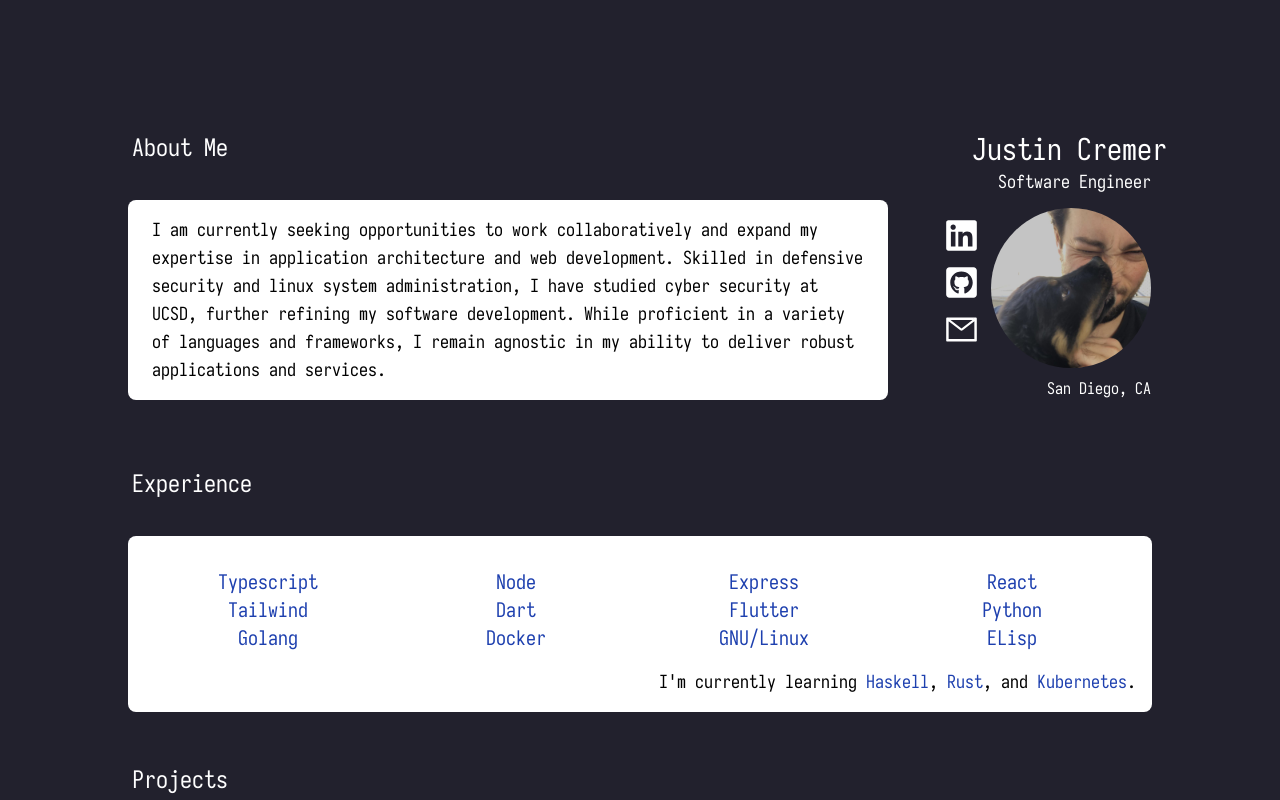
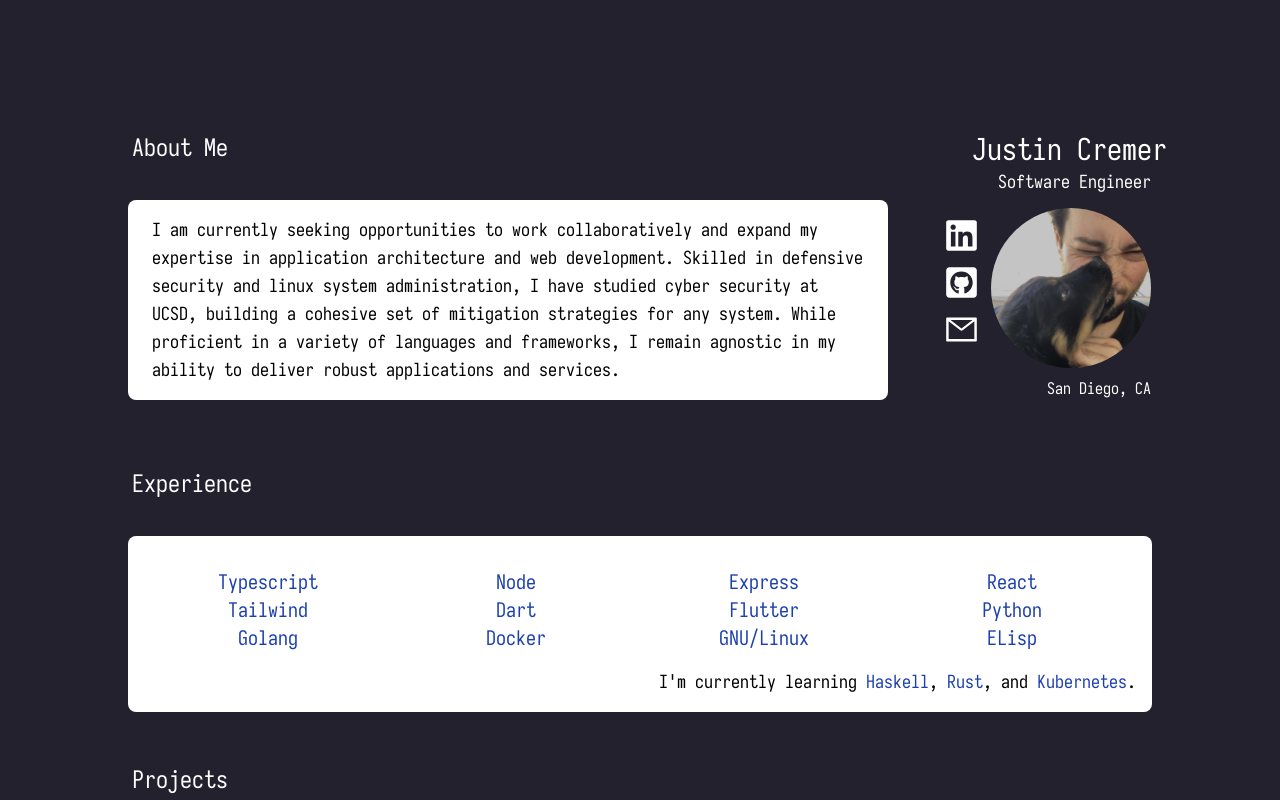
Before and after one commit to justincremer/portfolio, a React (Create React App) app: page / in a window 1280 px wide. Shown: the top 800 px of the page. Built offline with nearby package versions, Linux system fonts and the light colour scheme.

Commit message:
fixes about me typo

```diff
--- a/src/pages/portfolios/justincremer.tsx
+++ b/src/pages/portfolios/justincremer.tsx
@@ -16,7 +16,7 @@ export const JustinCremer: React.FC = (): JSX.Element => {
 	location: "San Diego, CA",
 	image: "profile.jpg",
 	about:
-	  "I am currently seeking opportunities to work collaboratively and expand my expertise in application architecture and web development. Skilled in defensive security and linux system administration, I have studied cyber security at UCSD, further refining my software development.  While proficient in a variety of languages and frameworks, I remain agnostic in my ability to deliver robust applications and services.",
+	  "I am currently seeking opportunities to work collaboratively and expand my expertise in application architecture and web development. Skilled in defensive security and linux system administration, I have studied cyber security at UCSD, building a cohesive set of mitigation strategies for any system.  While proficient in a variety of languages and frameworks, I remain agnostic in my ability to deliver robust applications and services.",
 	links: [
 	  {
 		url: "https://www.linkedin.com/in/justin-cremer-97870a1b0/",
```
